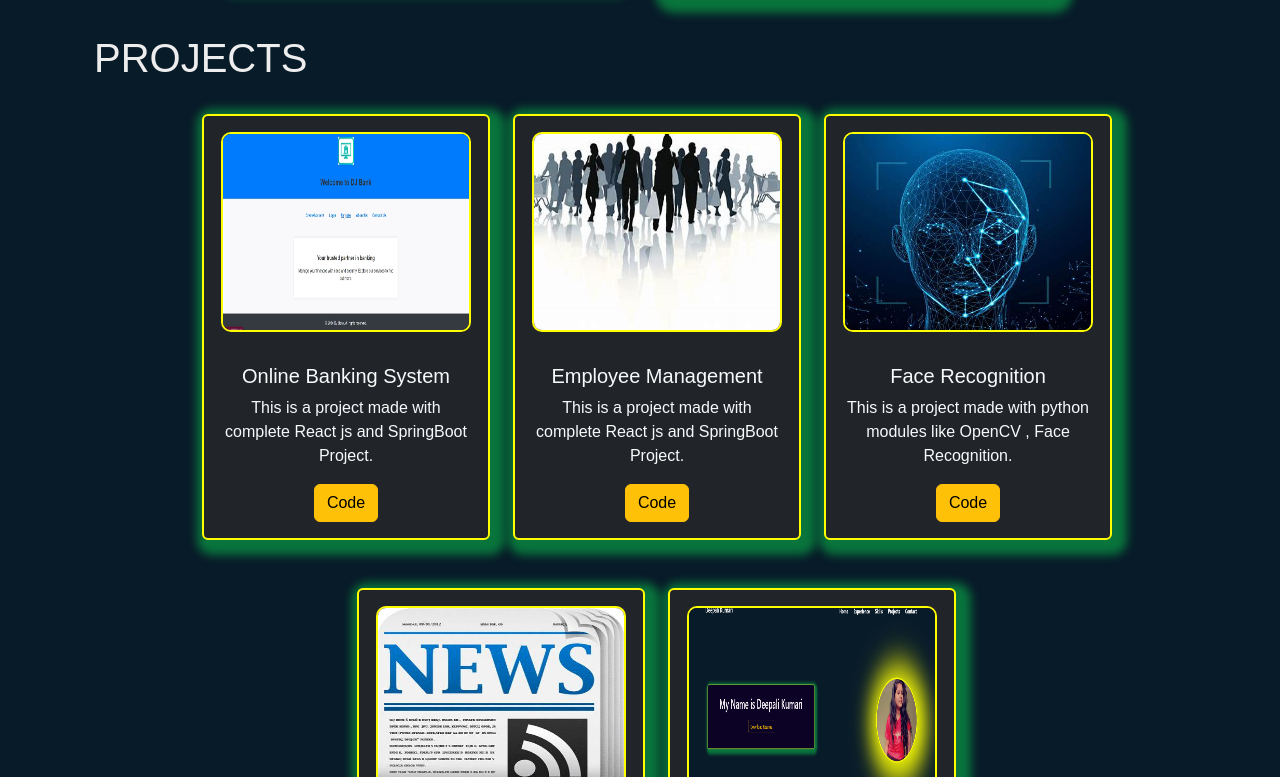
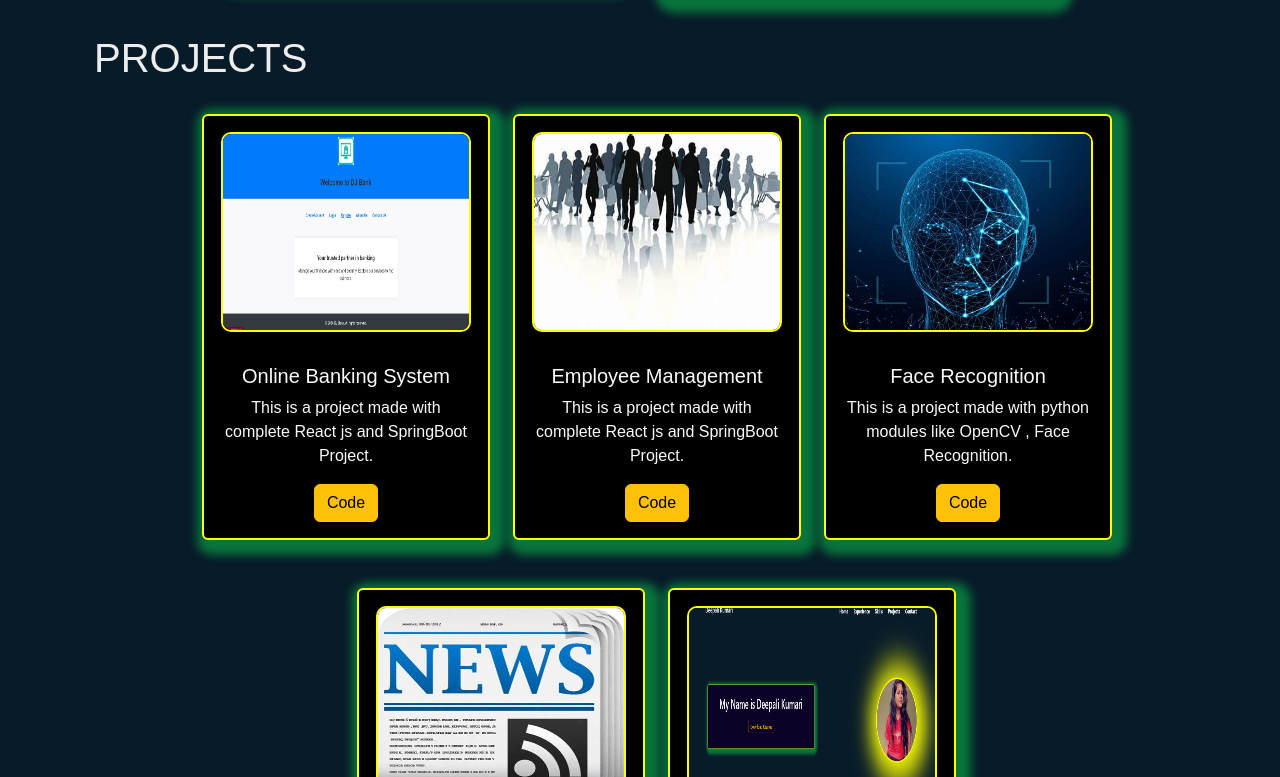
Before and after one commit to DeepaliKumari12345678/my-portfolio, a React (Create React App) app: page / in a window 1280 px wide. Shown: the part 2163-2940 px from the top of the page. Built offline with nearby package versions, Linux system fonts and the light colour scheme.

Commit message:
Update Projects.js

```diff
--- a/src/components/Projects.js
+++ b/src/components/Projects.js
@@ -9,7 +9,7 @@ export default function Projects() {
         {projects.map((data)=>(
           <>
           <div key={data.id} className='my-4 col-sm-6 col-md-4 col-lg-3 mx-3'>
-            <div className='card bg-dark text-light' style={{width:'18rem', border:'2px solid yellow ', boxShadow:'5px 5px 10px 10px rgba(10, 175, 73, 0.603)'}}
+            <div className='card bg-black text-light' style={{width:'18rem', border:'2px solid yellow ', boxShadow:'5px 5px 10px 10px rgba(10, 175, 73, 0.603)'}}
             data-aos="flip-right"
             data-aos-duration="1000">
       <div className='img d-flex justify-content-center align-content-center p-3'>
```
